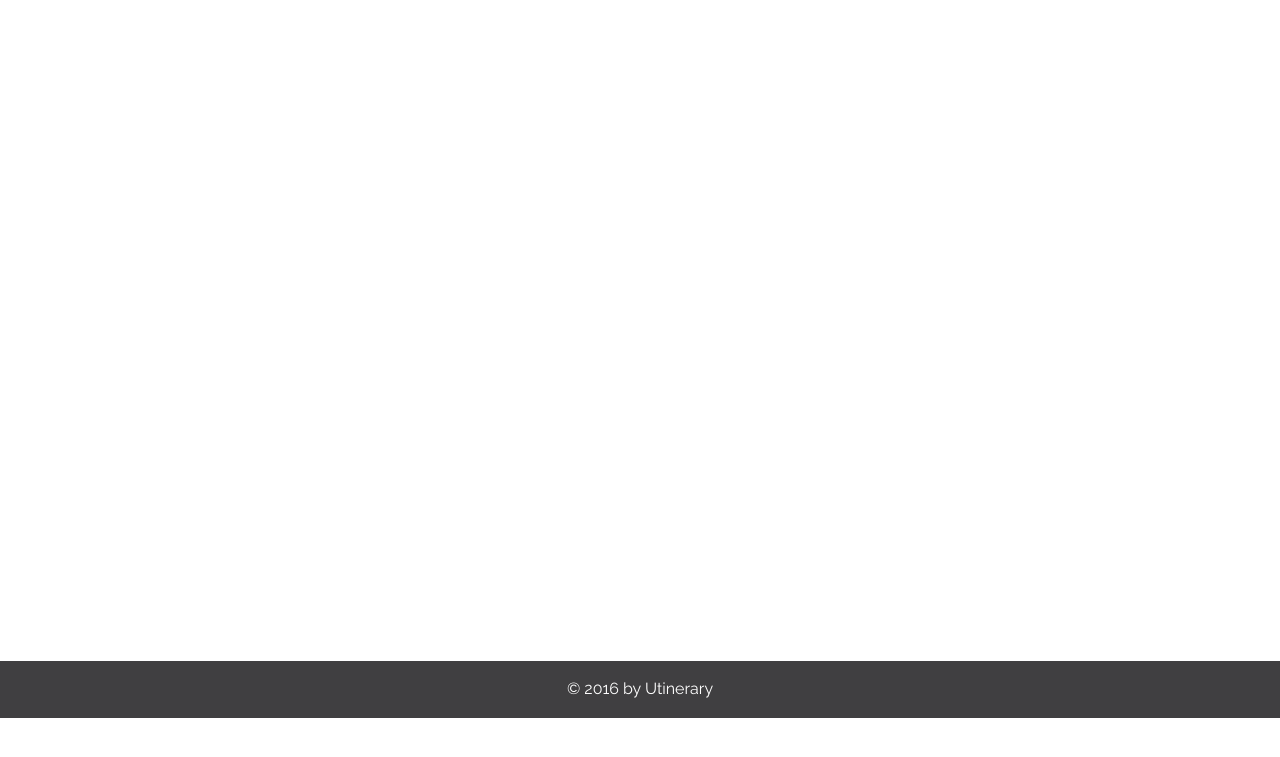
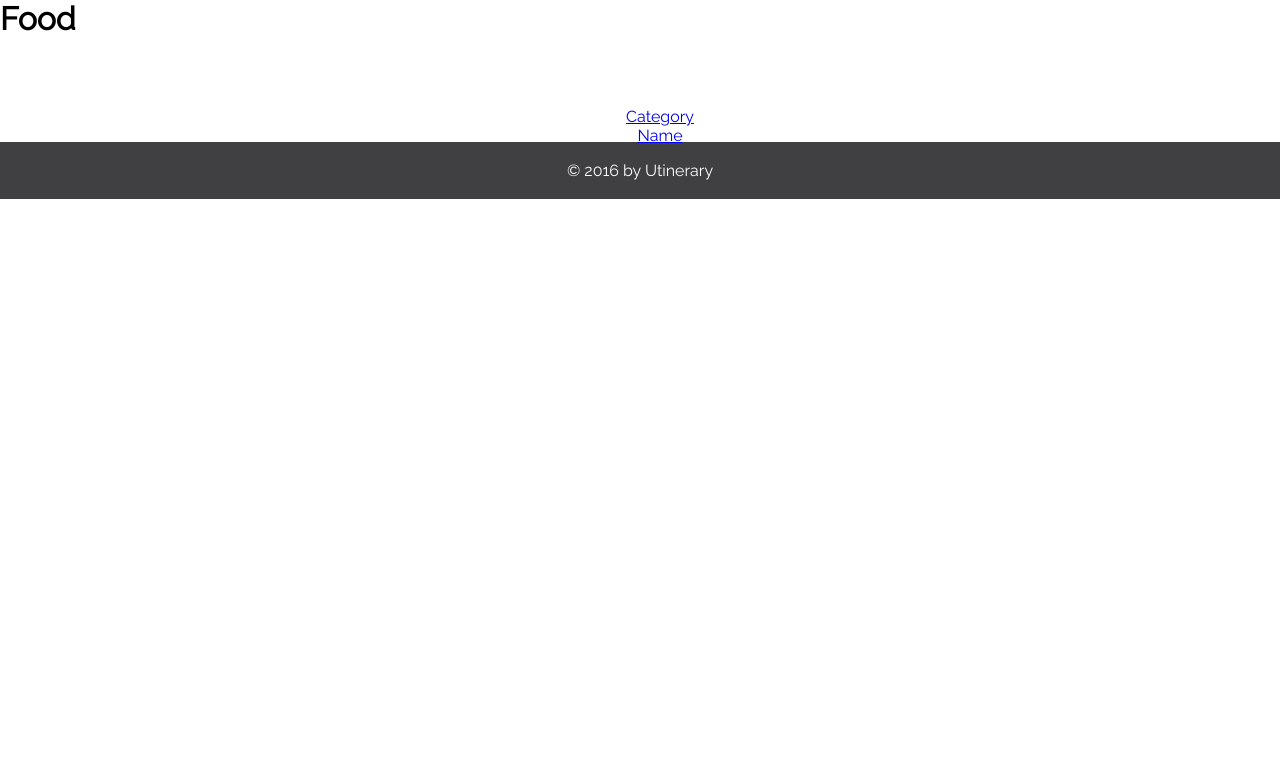
Before and after one commit to jk2227/fb-hack, a PHP site: page /food.php in a window 1280 px wide. Shown: the top 757 px of the page. Run offline with PHP 8.4, Linux system fonts and the light colour scheme.

Commit message:
food.php initial nav

```diff
--- a/food.php
+++ b/food.php
@@ -12,20 +12,22 @@
     <body>
         <div id="frame">
             <div id="top">
+                <h1>Food</h1>
             </div><!-- End top div -->
 
             <div id="main">
-                <div id="description">
-                    <p>Placeholder: description of the city</p>
+                <h2>What are the places that you'd like to eat?</h2>
+                <div id = "category" class = "left">
+                    <div class = "navigation_bar">
+                        <ul>
+                            <li><a class = "selected" href = "food.php?id=0">Category</a></li>
+                            <li><a href = "food.php?id=1">Name</a></li>
+                        </ul>
+                    </div>
+                    <div>
                 </div>
-
-                <div id="content">
-                    <p>Placeholder: Categories</p>
-                    <div id="cart">
-                        <p>Placeholder: Itinerary Cart</p>
-                    </div><!-- End cart div -->
-                </div><!-- End content div -->
-
+                <div id = "cart" class = "right">
+                </div>
             </div><!-- end main div -->
             <div id="bottom">
                 <p>&copy; 2016 by Utinerary</p>
```
